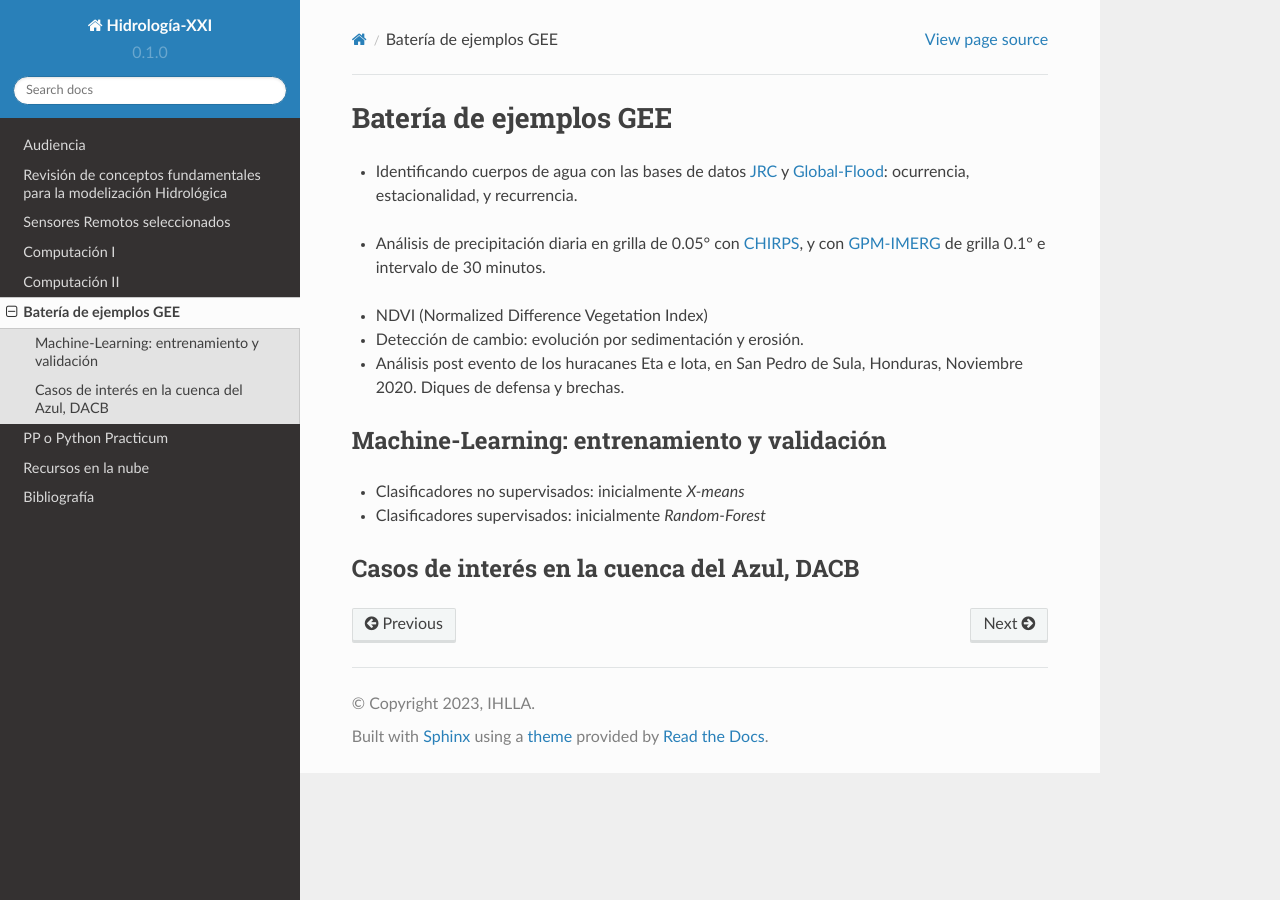
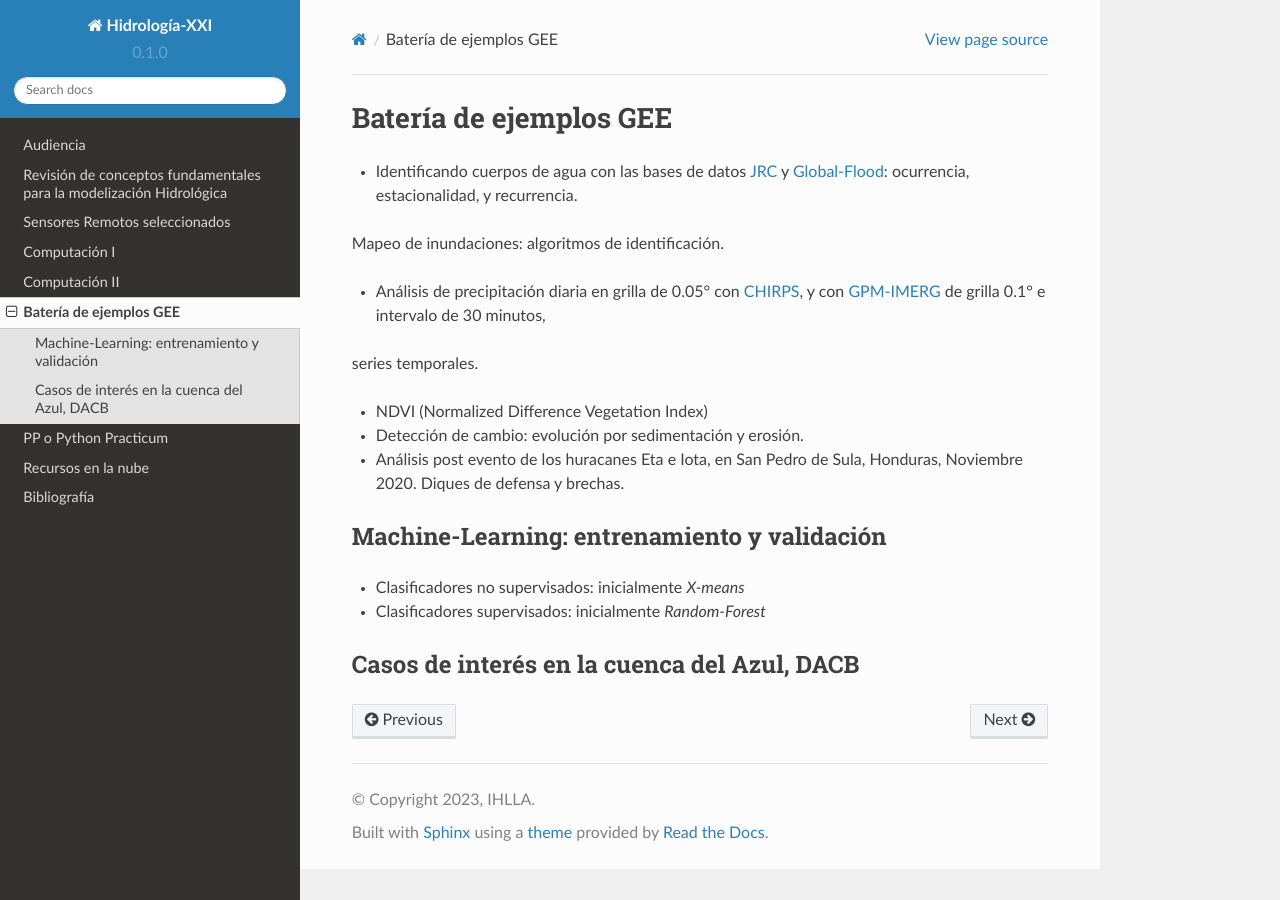
Before and after one commit to ivillamadrid/HidrologiaXXI, a Sphinx documentation site: the page built from docs/source/bateria_GEE.rst, in a window 1280 px wide. Built offline with Sphinx 7.4.7 and the Read the Docs theme 2.0.0, drawn with Linux system fonts in a browser that asks for light colours.

Commit message:
Update bateria_GEE.rst

```diff
--- a/docs/source/bateria_GEE.rst
+++ b/docs/source/bateria_GEE.rst
@@ -2,12 +2,14 @@ Batería de ejemplos GEE
 =======================
 
 * Identificando cuerpos de agua con las bases de datos `JRC`_ y `Global-Flood`_: ocurrencia, estacionalidad, y recurrencia.
+Mapeo de inundaciones: algoritmos de identificación.
 
 .. _JRC: https://developers.google.com/earth-engine/datasets/catalog/JRC_GSW1_3_GlobalSurfaceWater
 
 .. _Global-Flood: https://developers.google.com/earth-engine/datasets/catalog/GLOBAL_FLOOD_DB_MODIS_EVENTS_V1
 
-* Análisis de precipitación diaria en grilla de 0.05° con `CHIRPS`_, y con `GPM-IMERG`_ de grilla 0.1° e intervalo de 30 minutos.
+* Análisis de precipitación diaria en grilla de 0.05° con `CHIRPS`_, y con `GPM-IMERG`_ de grilla 0.1° e intervalo de 30 minutos,
+series temporales.
 
 .. _CHIRPS: https://developers.google.com/earth-engine/datasets/catalog/UCSB-CHG_CHIRPS_DAILY
 
```
